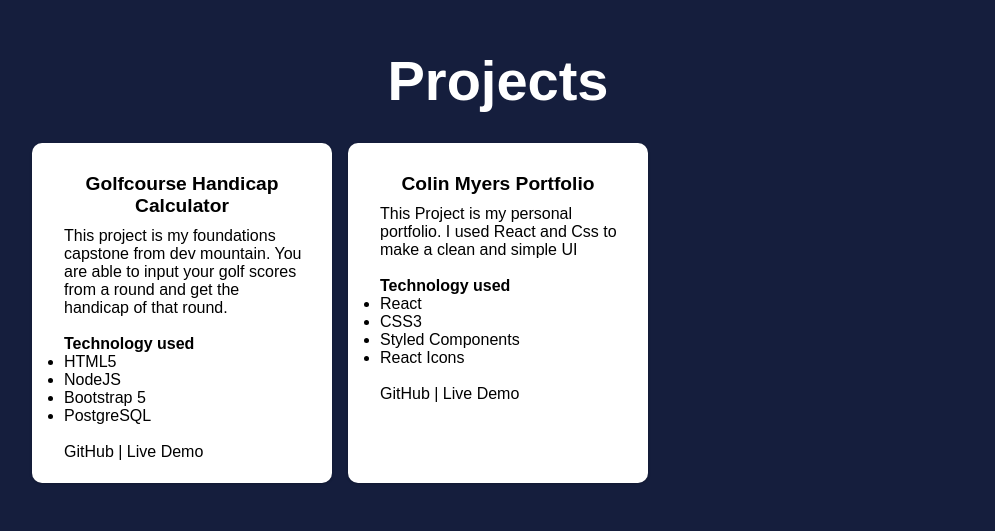
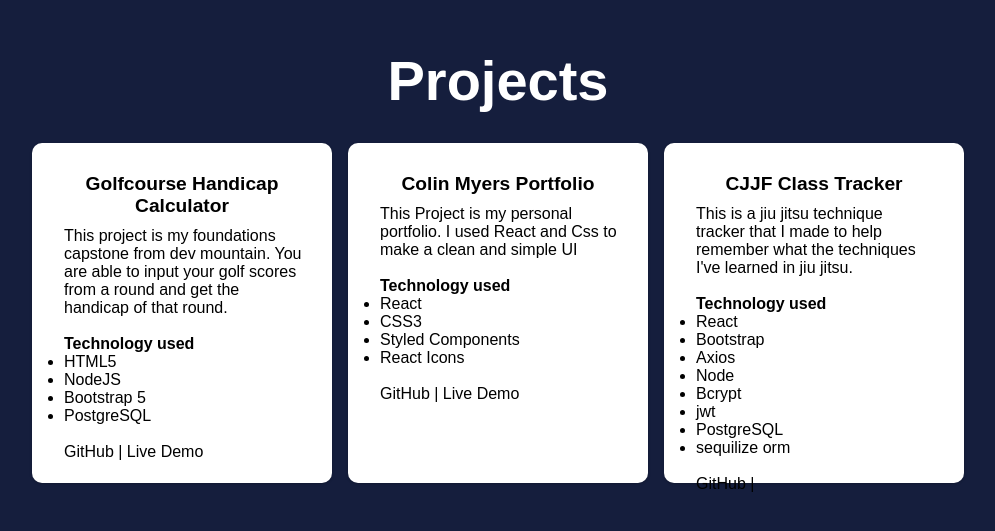
Before and after one commit to colinmyers37/colin-myers-portfolio, a React (Create React App) app: page / in a window 1280 px wide. Shown: the part 1607-2138 px from the top of the page, without its empty margins (142-1137 px from the left). Built offline with nearby package versions, Linux system fonts and the light colour scheme.

Commit message:
added project to projects cards

```diff
--- a/src/pages/Projects.jsx
+++ b/src/pages/Projects.jsx
@@ -1,5 +1,5 @@
-import React from "react";
-import "../App.css";
+import React from 'react';
+import '../App.css';
 import {
   ProjectH1,
   ProjectH3,
@@ -8,7 +8,7 @@ import {
   ProjectsContainerStyled,
   ProjectWrapper,
   ProjectCards,
-} from "../styles/Container";
+} from '../styles/Container';
 
 const Projects = () => {
   return (
@@ -20,7 +20,9 @@ const Projects = () => {
             <ProjectH3>Golfcourse Handicap Calculator</ProjectH3>
             <ProjectParagraphContainer>
               <ProjectP>
-                This project is my foundations capstone from dev mountain. You are able to input your golf scores from a round and get the handicap of that round.
+                This project is my foundations capstone from dev mountain. You
+                are able to input your golf scores from a round and get the
+                handicap of that round.
               </ProjectP>
               <br />
               <ul>
@@ -37,8 +39,8 @@ const Projects = () => {
                 target="_blank"
               >
                 GitHub
-              </a>{" "}
-              {"  "}|{" "}
+              </a>{' '}
+              {'  '}|{' '}
               <a
                 href="https://golfcourse-calc.herokuapp.com/"
                 rel="noreferrer"
@@ -49,12 +51,12 @@ const Projects = () => {
             </ProjectParagraphContainer>
           </ProjectCards>
 
-
           <ProjectCards>
             <ProjectH3>Colin Myers Portfolio</ProjectH3>
             <ProjectParagraphContainer>
               <ProjectP>
-                This Project is my personal portfolio. I used React and Css to make a clean and simple UI
+                This Project is my personal portfolio. I used React and Css to
+                make a clean and simple UI
               </ProjectP>
               <br />
               <ul>
@@ -63,7 +65,6 @@ const Projects = () => {
                 <li>CSS3</li>
                 <li>Styled Components</li>
                 <li>React Icons</li>
-
               </ul>
               <br />
               <a
@@ -72,8 +73,8 @@ const Projects = () => {
                 target="_blank"
               >
                 GitHub
-              </a>{" "}
-              {"  "}|{" "}
+              </a>{' '}
+              {'  '}|{' '}
               <a
                 href="https://colin-myers.netlify.app/"
                 rel="noreferrer"
@@ -84,7 +85,36 @@ const Projects = () => {
             </ProjectParagraphContainer>
           </ProjectCards>
 
-
+          <ProjectCards>
+            <ProjectH3>CJJF Class Tracker</ProjectH3>
+            <ProjectParagraphContainer>
+              <ProjectP>
+                This is a jiu jitsu technique tracker that I made to help
+                remember what the techniques I've learned in jiu jitsu.
+              </ProjectP>
+              <br />
+              <ul>
+                <strong>Technology used</strong>
+                <li>React</li>
+                <li>Bootstrap</li>
+                <li>Axios</li>
+                <li>Node</li>
+                <li>Bcrypt</li>
+                <li>jwt</li>
+                <li>PostgreSQL</li>
+                <li>sequilize orm</li>
+              </ul>
+              <br />
+              <a
+                href="https://github.com/colinmyers37/CJJF-ClassTracker"
+                rel="noreferrer"
+                target="_blank"
+              >
+                GitHub
+              </a>{' '}
+              {'  '}|{' '}
+            </ProjectParagraphContainer>
+          </ProjectCards>
         </ProjectWrapper>
       </ProjectsContainerStyled>
     </>
```
